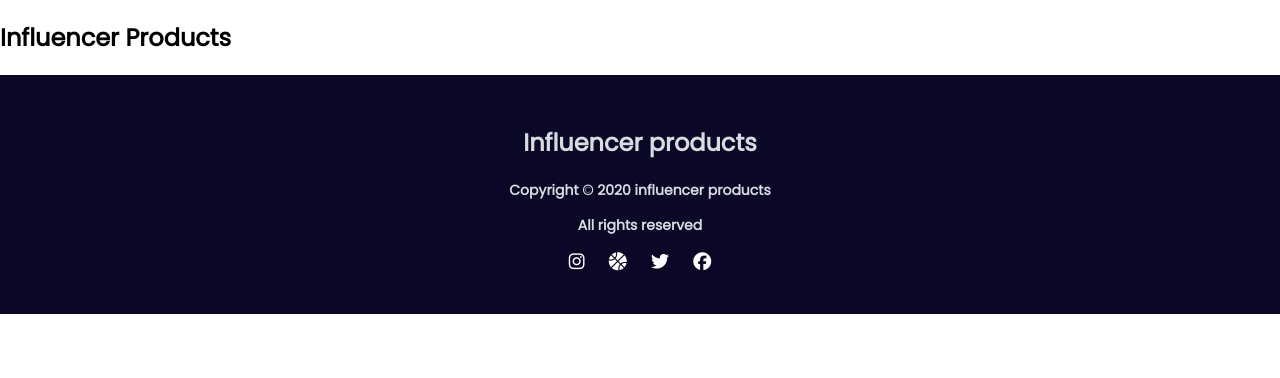
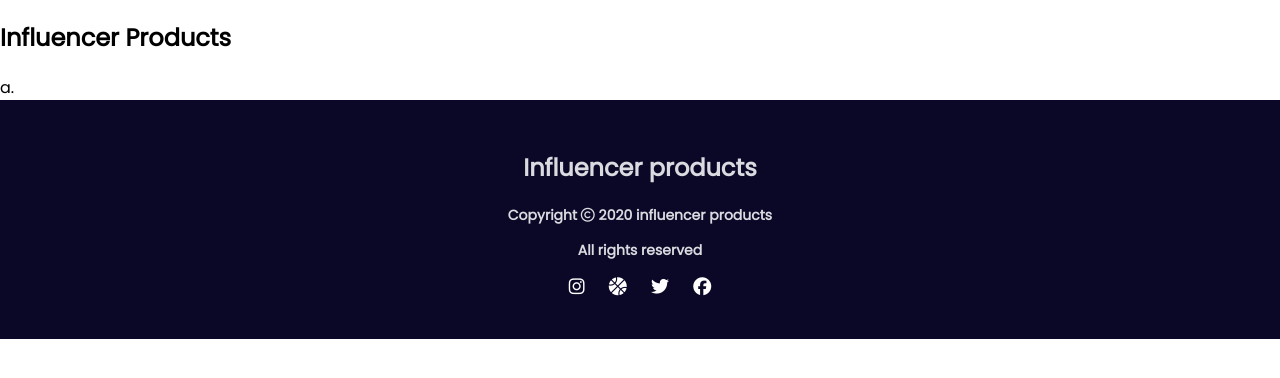
Before and after one commit to rahathossain3/influencer-gears-2nd-assignment, a plain HTML site: page influencer-gears.html in a window 1280 px wide. Drawn offline with Linux system fonts and the light colour scheme.

Commit message:
footer done

```diff
--- a/influencer-gears.html
+++ b/influencer-gears.html
@@ -24,7 +24,9 @@
             <h2>Influencer Products</h2>
 
             <!-- Menu Item -->
-
+            <div class="menu">
+                a.
+            </div>
 
         </header>
     </section>
@@ -35,7 +37,7 @@
     <footer>
         <div class="footer">
             <h2 class="footer-title">Influencer products</h2>
-            <p>Copyright © 2020 influencer products</p>
+            <p>Copyright <i class="far fa-copyright"></i> 2020 influencer products</p>
             <p>All rights reserved</p>
             <div class="footer-nav">
                 <a href="https://www.instagram.com/rahat_h0ssain/" title="Insragram"><i
```
